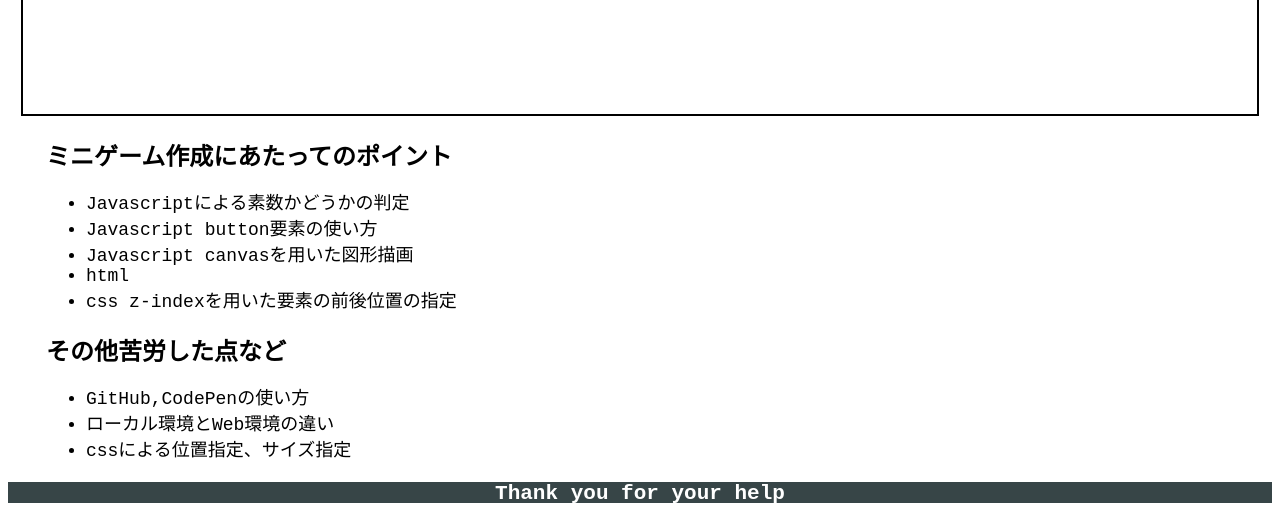
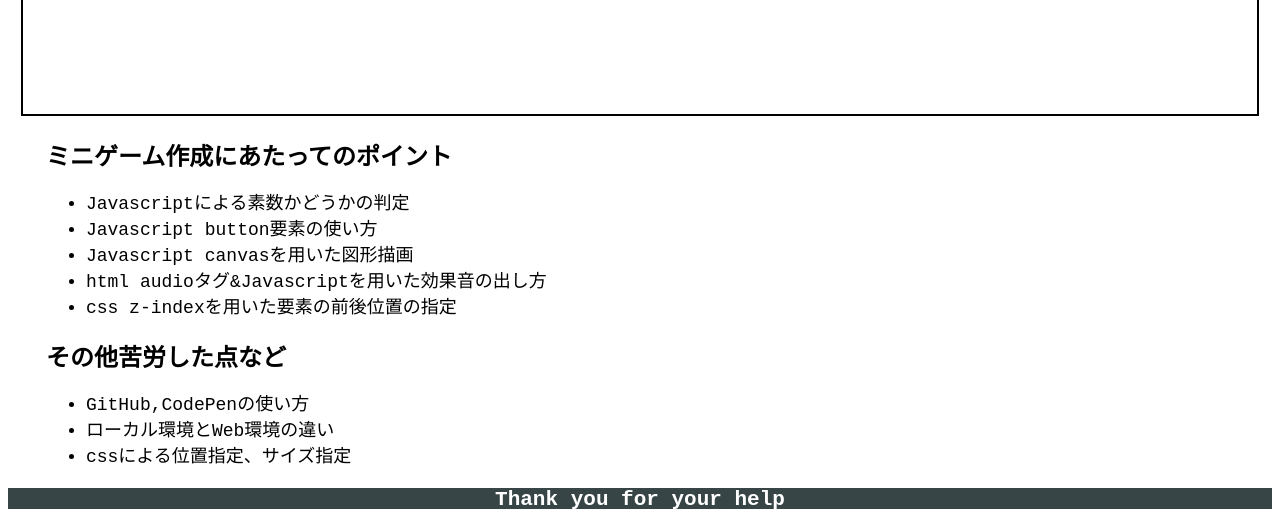
Before and after one commit to Yuki-Ito110/isPrime.github.io, a plain HTML site: page index.html in a window 1280 px wide. Shown: the part 418-935 px from the top of the page. Drawn offline with Linux system fonts and the light colour scheme; a script that the page names is missing.

Commit message:
Update index.html

```diff
--- a/index.html
+++ b/index.html
@@ -38,7 +38,7 @@
         <li>Javascriptによる素数かどうかの判定</li>
         <li>Javascript button要素の使い方</li>
         <li>Javascript canvasを用いた図形描画</li>
-        <li>html<audio>タグ&Javascriptを用いた効果音の出し方</li>
+        <li>html audioタグ&Javascriptを用いた効果音の出し方</li>
         <li>css z-indexを用いた要素の前後位置の指定</li>
       </ul>
 
```
